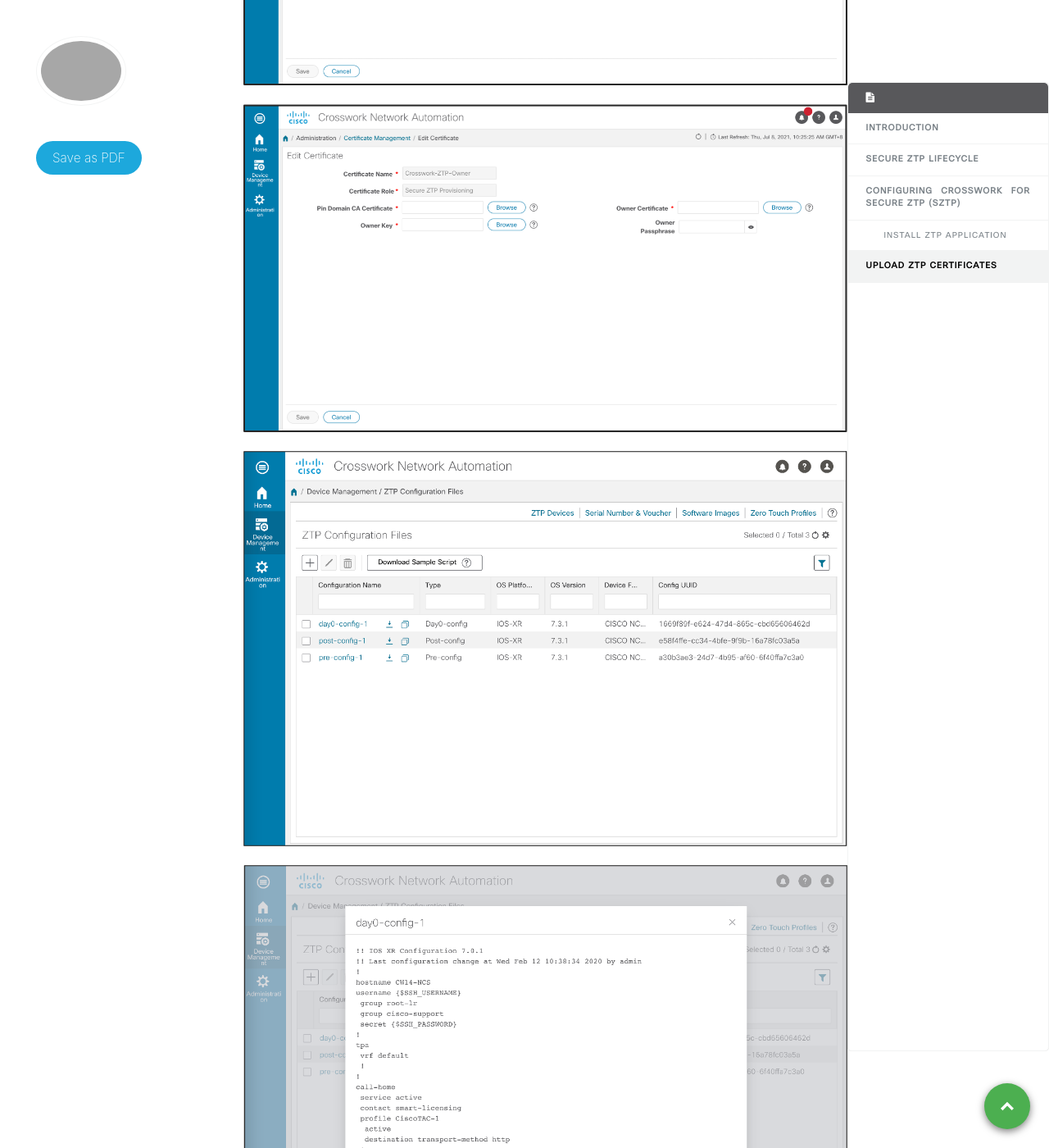
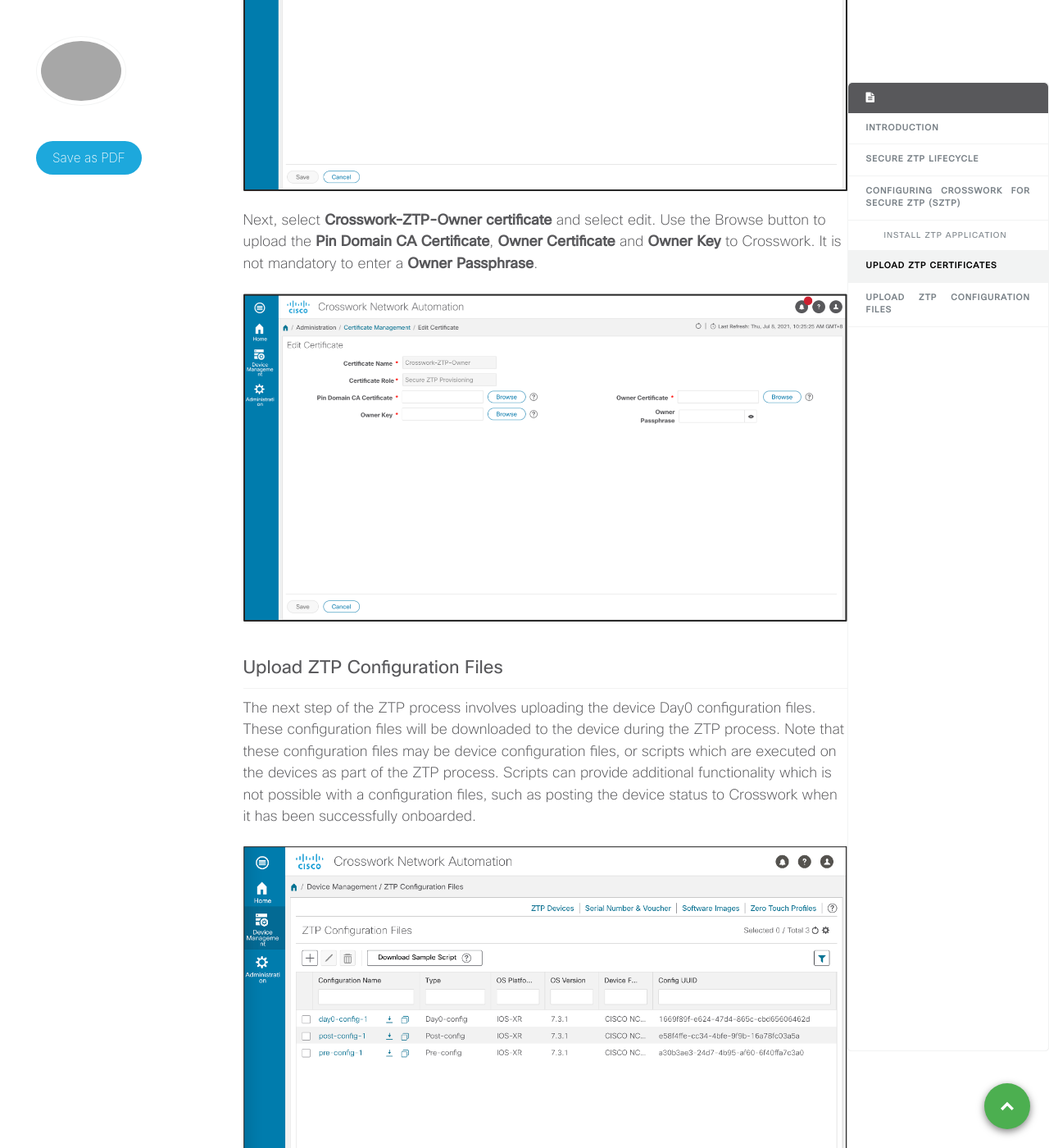
Before and after one commit to xrdocs/automation, a Jekyll site: the page built from _tutorials/setting-up-crosswork-for-sztp.md, in a window 1280 px wide and 1400 px high, scrolled down 2989 px. Shown: the whole window at 82% size. Built offline with Jekyll 4.4.1, drawn with Linux system fonts in a browser that asks for light colours; comment, search, counter and statistics services are not loaded; some of the changed text lies outside the part shown.

Commit message:
Update setting-up-crosswork-for-sztp.md

```diff
--- a/_tutorials/setting-up-crosswork-for-sztp.md
+++ b/_tutorials/setting-up-crosswork-for-sztp.md
@@ -43,26 +43,41 @@ If any of the validation steps fail, Secure ZTP posts a Provisioning Error. If t
 
 First, ensure that the ZTP application is installed and fully functional. You may verify the status of Crosswork applications by going to Administration > Crosswork Manager > Zero Touch Provisioning. The status indicator under the Zero Touch Provisioning should be in green and this indicates that the application is Healthy.
 
+![Image 000]({{site.baseurl}}/images/setting-up-crosswork-for-sztp-img000.png)
+
 ## Upload ZTP certificates
 
-The next step involves uploading the ZTP certificates onto Crosswork.
-
-
-![Image 000]({{site.baseurl}}/images/setting-up-crosswork-for-sztp-img000.png)
+The next step involves uploading the ZTP certificates onto Crosswork. To do so, navigate to **Administration > Crosswork Management**. The certificates under **Crosswork-ZTP-Device-SUDI** and **Crosswork-ZTP-Owner** are the ones which are required to be updated.
 
 ![Image 001]({{site.baseurl}}/images/setting-up-crosswork-for-sztp-img001.png)
 
+Select **Crosswork-ZTP-Device-SUDI** and select edit. Use the Browse button to upload the **Cisco M2 CA Certificate** from your local filestore to Crosswork.
+
 ![Image 002]({{site.baseurl}}/images/setting-up-crosswork-for-sztp-img002.png)
+
+Next, select **Crosswork-ZTP-Owner certificate** and select edit. Use the Browse button to upload the **Pin Domain CA Certificate**, **Owner Certificate** and **Owner Key** to Crosswork. It is not mandatory to enter a **Owner Passphrase**.
 
 ![Image 003]({{site.baseurl}}/images/setting-up-crosswork-for-sztp-img003.png)
 
+## Upload ZTP Configuration Files
+
+The next step of the ZTP process involves uploading the device Day0 configuration files. These configuration files will be downloaded to the device during the ZTP process. Note that these configuration files may be device configuration files, or scripts which are executed on the devices as part of the ZTP process. Scripts can provide additional functionality which is not possible with a configuration files, such as posting the device status to Crosswork when it has been successfully onboarded.
+
 ![Image 004]({{site.baseurl}}/images/setting-up-crosswork-for-sztp-img004.png)
+
+Crosswork supports the use of variable substitution in the configuration files. The variables will be substituted at run-time when a request is made from the ZTP device.
 
 ![Image 005]({{site.baseurl}}/images/setting-up-crosswork-for-sztp-img005.png)
 
+Upload the desired Software images for use by ZTP.
+
 ![Image 006]({{site.baseurl}}/images/setting-up-crosswork-for-sztp-img006.png)
 
+We will need to upload the Serial Number and Voucher to the ZTP server. This selecion allows us to specify the device serial number, and associate it with a ownership voucher which provides a tamper proof evidence of device ownership for the secure ZTP process.
+
 ![Image 007]({{site.baseurl}}/images/setting-up-crosswork-for-sztp-img007.png)
+
+The last part involves the configuration of a **Zero Touch Profile**.
 
 ![Image 008]({{site.baseurl}}/images/setting-up-crosswork-for-sztp-img008.png)
 
```
